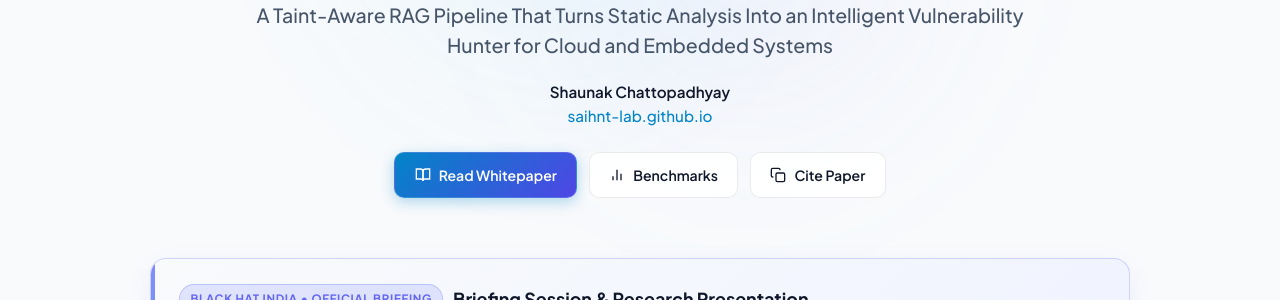
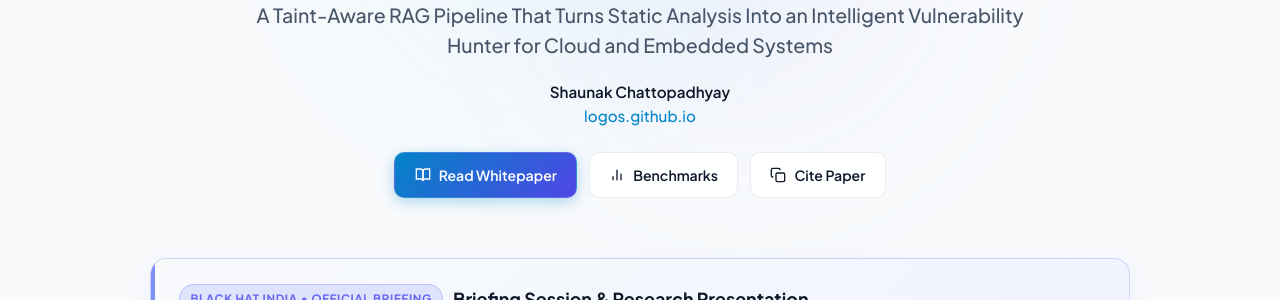
Before and after one commit to saihnt-lab/saihnt-lab.github.io, a Jekyll site: the page built from index.md, in a window 1280 px wide and 900 px high. Shown: the part 232-532 px from the top of the window. Built offline with Jekyll 4.4.1, drawn with Linux system fonts in a browser that asks for light colours; some of the changed text lies outside the part shown.

Commit message:
Update site domain to logos.github.io
Co-authored-by: Copilot <223556219+Copilot@users.noreply.github.com>

```diff
--- a/_config.yml
+++ b/_config.yml
@@ -1,6 +1,6 @@
 title: "SAIHNT: Killing the 91% Noise | Black Hat India Briefing"
 description: "Static Analysis Into an Intelligent Vulnerability Hunter (SAIHNT) - A Taint-Aware RAG Pipeline for Cloud and Embedded Systems"
-url: "https://saihnt-lab.github.io"
+url: "https://logos.github.io"
 baseurl: ""
 
 # Markdown & Math Processing
--- a/_layouts/default.html
+++ b/_layouts/default.html
@@ -1322,7 +1322,7 @@
         </button>
 
         <!-- GitHub Link Button -->
-        <a href="https://github.com/saihnt-lab/saihnt-lab.github.io" target="_blank" rel="noopener noreferrer" class="btn-github">
+        <a href="https://github.com/logos/logos.github.io" target="_blank" rel="noopener noreferrer" class="btn-github">
           <svg width="18" height="18" viewBox="0 0 24 24" fill="currentColor">
             <path fill-rule="evenodd" clip-rule="evenodd" d="M12 2C6.477 2 2 6.484 2 12.017c0 4.425 2.865 8.18 6.839 9.504.5.092.682-.217.682-.483 0-.237-.008-.868-.013-1.703-2.782.605-3.369-1.343-3.369-1.343-.454-1.158-1.11-1.466-1.11-1.466-.908-.62.069-.608.069-.608 1.003.07 1.53 1.032 1.53 1.032.892 1.53 2.341 1.088 2.91.832.092-.647.35-1.088.636-1.338-2.22-.253-4.555-1.113-4.555-4.951 0-1.093.39-1.988 1.029-2.688-.103-.253-.446-1.272.098-2.65 0 0 .84-.27 2.75 1.026A9.564 9.564 0 0112 6.844c.85.004 1.705.115 2.504.337 1.909-1.296 2.747-1.027 2.747-1.027.546 1.379.202 2.398.1 2.651.64.7 1.028 1.595 1.028 2.688 0 3.848-2.339 4.695-4.566 4.943.359.309.678.92.678 1.855 0 1.338-.012 2.419-.012 2.747 0 .268.18.58.688.482A10.019 10.019 0 0022 12.017C22 6.484 17.522 2 12 2z"></path>
           </svg>
@@ -1373,9 +1373,9 @@
         </div>
       </div>
       <ul class="footer-links">
-        <li><a href="https://github.com/saihnt-lab/saihnt-lab.github.io" target="_blank" rel="noopener">Repository</a></li>
+        <li><a href="https://github.com/logos/logos.github.io" target="_blank" rel="noopener">Repository</a></li>
         <li><a href="#citation">Citation</a></li>
-        <li><a href="https://saihnt-lab.github.io">saihnt-lab.github.io</a></li>
+        <li><a href="https://logos.github.io">logos.github.io</a></li>
       </ul>
     </div>
   </footer>
--- a/index.md
+++ b/index.md
@@ -20,7 +20,7 @@ A Taint-Aware RAG Pipeline That Turns Static Analysis Into an Intelligent Vulner
 </p>
 <div class="hero-byline">
 <strong>Shaunak Chattopadhyay</strong><br>
-<a href="https://saihnt-lab.github.io">saihnt-lab.github.io</a>
+<a href="https://logos.github.io">logos.github.io</a>
 </div>
 <div class="hero-actions">
 <a href="#abstract" class="btn-action btn-primary">
```
Also changed, not shown: index.html (+5 -5 lines), README.md.
